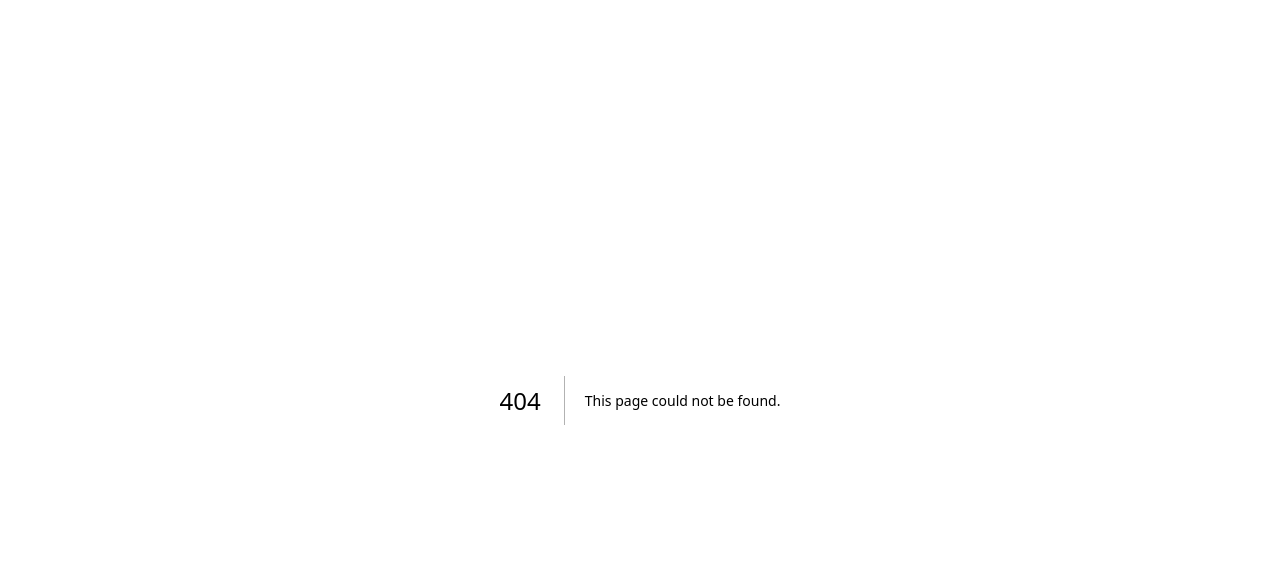
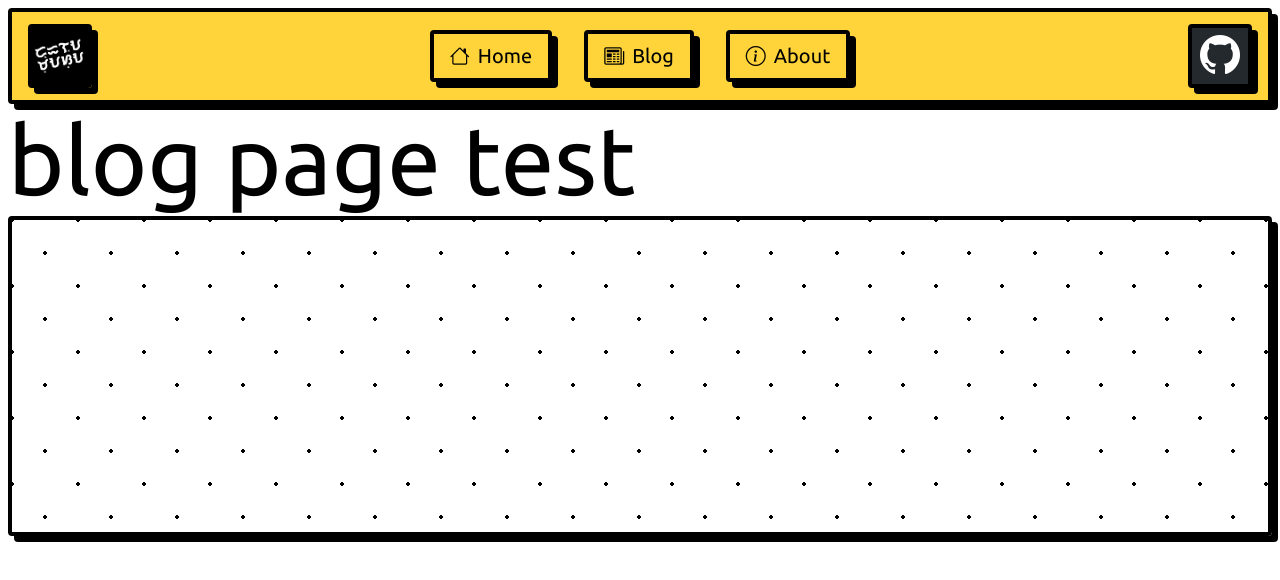
Before and after one commit to denverdelamasa/blog, a Next.js app: page /blog in a window 1280 px wide. Before the commit this address had no page. Shown: the top 580 px of the page. Built offline with nearby package versions, Linux system fonts and the light colour scheme.

Commit message:
feat: restructured app page, Navbar Link working

```diff
--- /dev/null
+++ b/src/app/blog/page.tsx
@@ -0,0 +1,9 @@
+export default function Blog() {
+  return (
+    <>
+        <h5 className="text-8xl text-black">
+          blog page test
+        </h5>
+    </>
+  );
+}
--- a/src/app/layout.tsx
+++ b/src/app/layout.tsx
@@ -2,6 +2,11 @@ import 'bootstrap-icons/font/bootstrap-icons.css';
 
 import './styles/globals.css';
 import './styles/footer-grid.css';
+
+import Navbar from "@/components/Navbar";
+import Footer from "@/components/Footer";
+
+
 
 import { Ubuntu } from 'next/font/google';
 
@@ -21,7 +26,11 @@ export default function RootLayout({
       <body
         className={`${ubuntu.className}, bg-white`}
       >
+      <Navbar/>
+      <div className="mx-2">
         {children}
+      </div>
+      <Footer/>
       </body>
     </html>
   );
--- a/src/app/page.tsx
+++ b/src/app/page.tsx
@@ -1,10 +1,6 @@
-import Navbar from "@/components/Navbar";
-import Footer from "@/components/Footer";
-
 export default function Home() {
   return (
     <>
-      <Navbar/>
       <main className="min-h-[88vh]">
         <section className="min-h-[88vh] bg-white border-black">
 
@@ -15,11 +11,10 @@ export default function Home() {
         <section className="min-h-[100vh] bg-white border-b-2 border-t-2 border-black">
 
         </section>
-          <section className="min-h-[100vh] bg-[#ffd43b] border-b-4 border-t-2 border-black">
+        <section id="aboutme" className="min-h-[100vh] bg-[#ffd43b] border-b-4 border-t-2 border-black">
 
         </section>
       </main>
-      <Footer/>
     </>
   );
 }
--- a/src/components/Navbar.tsx
+++ b/src/components/Navbar.tsx
@@ -4,6 +4,7 @@ export default function Navbar() {
   return (
     <nav className="flex m-2 bg-[#ffd43b] neo-brutalist h-[12vh]">
       <div className="navbar-start">
+        <Link href="https://denverdelamasa.vercel.app" target="_blank">
           <div className="avatar">
             <div className="w-[8vh] m-4 rounded-full neo-brutalist">
               <img
@@ -11,6 +12,7 @@ export default function Navbar() {
                 src="/avatar.png" />
             </div>
           </div>
+        </Link>
       </div>
       <div className="navbar-center flex flex-row gap-8">
         <Link href="/">
@@ -25,7 +27,7 @@ export default function Navbar() {
           <div className="bg-[#ffd43b] neo-brutalist py-2 px-4 text-black hover:text-white">
             <span className="text-xl">
               <i className="bi bi-newspaper mr-2 my-auto"></i>
-              Posts
+              Blog
               </span>
           </div>
         </Link>
@@ -39,9 +41,11 @@ export default function Navbar() {
         </Link>
       </div>
       <div className="navbar-end">
-        <div className="w-[8vh] h-[8vh] m-4 neo-brutalist bg-[#24292d] flex items-center justify-center">
-          <i className="bi bi-github text-white text-[5vh]"></i>
-        </div>
+        <Link href="https://github.com/denverdelamasa/blog" target="_blank">
+          <div className="w-[8vh] h-[8vh] m-4 neo-brutalist bg-[#24292d] flex items-center justify-center">
+            <i className="bi bi-github text-white text-[5vh]"></i>
+          </div>
+        </Link>
       </div>
     </nav>
   );
```
Lines whose indentation alone changed are shown as unchanged.
